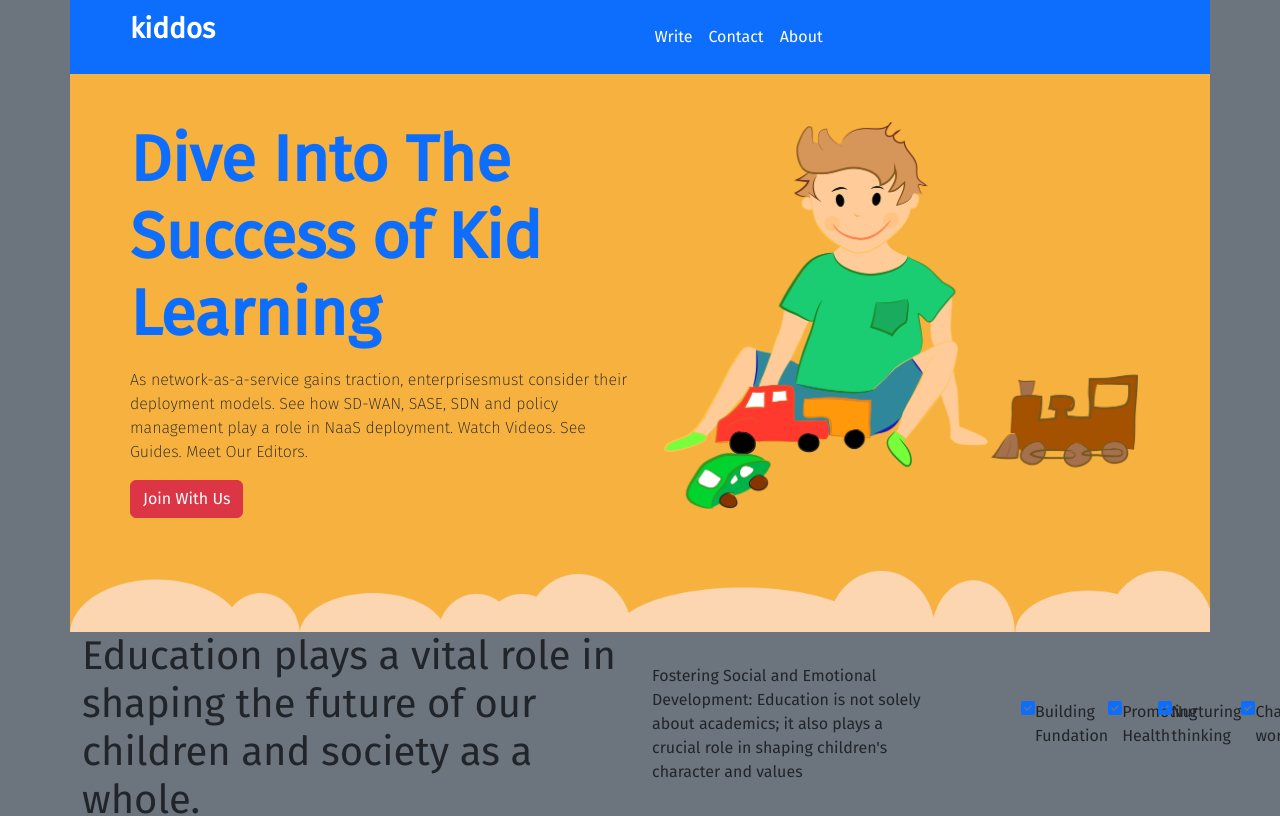
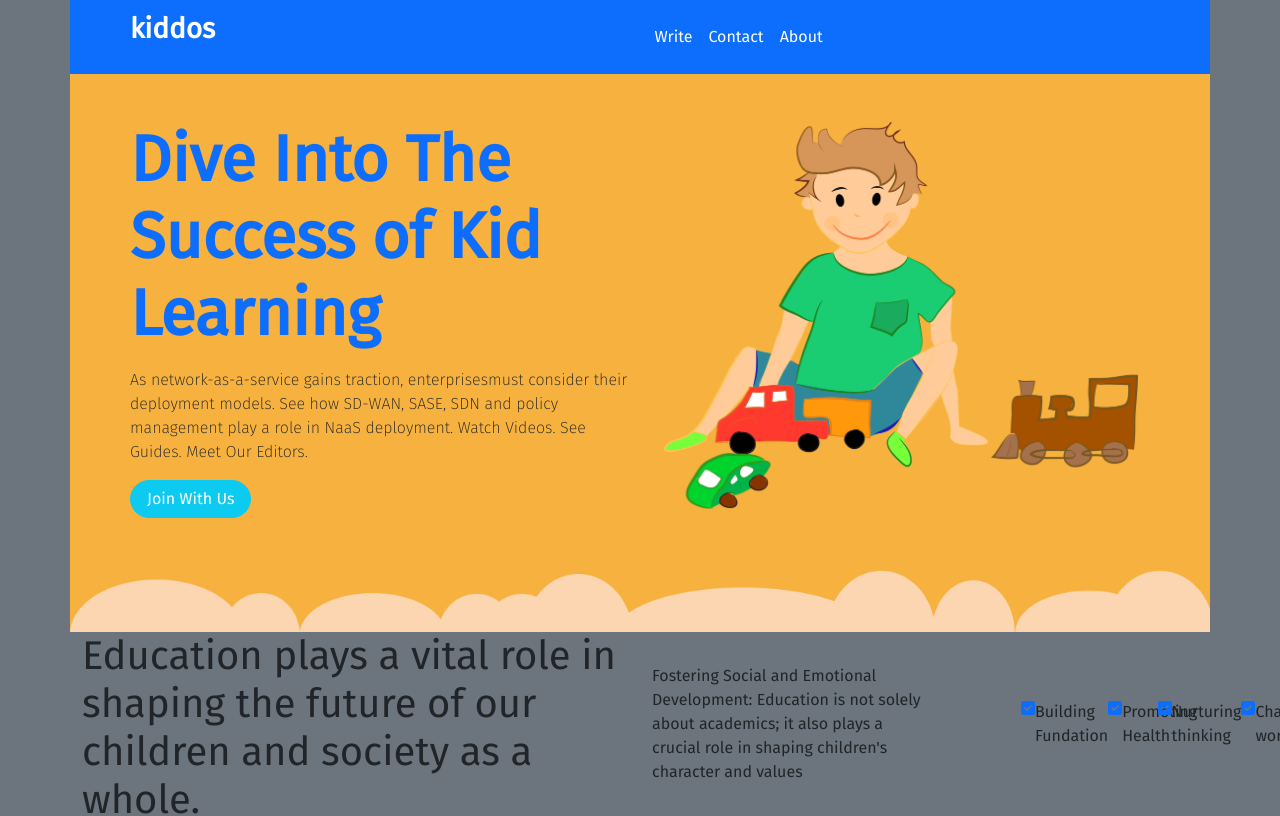
Before and after one commit to maderi21/blog, a JavaScript app: page / in a window 1280 px wide. Shown: the top 816 px of the page. Built offline with nearby package versions, Linux system fonts and the light colour scheme; the HTML template or start-up script is replaced by a standard one; a web font is replaced by a local one.

Commit message:
Header final

```diff
--- a/src/App.js
+++ b/src/App.js
@@ -56,7 +56,9 @@ function App() {
                 management play a role in NaaS deployment. Watch Videos. See
                 Guides. Meet Our Editors.
               </p>
-              <Button variant="btn btn-danger ">Join With Us</Button>
+              <Button variant="btn btn-info rounded-pill text-white px-3 ">
+                Join With Us
+              </Button>
             </Col>
             <Col sm={6}>
               <Image src={headerimg} className="container" />
--- a/src/custom.scss
+++ b/src/custom.scss
@@ -3,5 +3,5 @@
 $primary: #35999a;
 $secondary: #fcd6b1;
 $danger: #f7b13e;
-
+$info: #f85757;
 @import "bootstrap/scss/bootstrap.scss";
```
